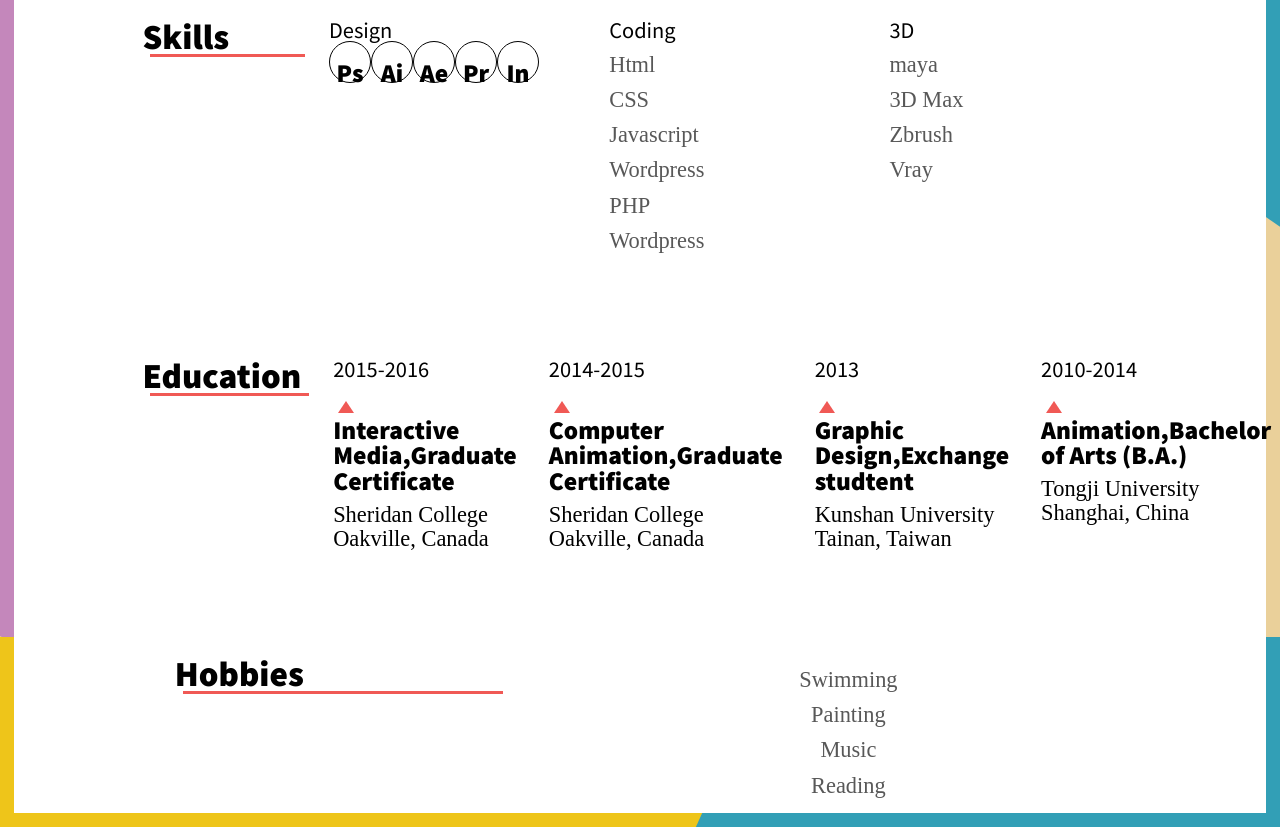
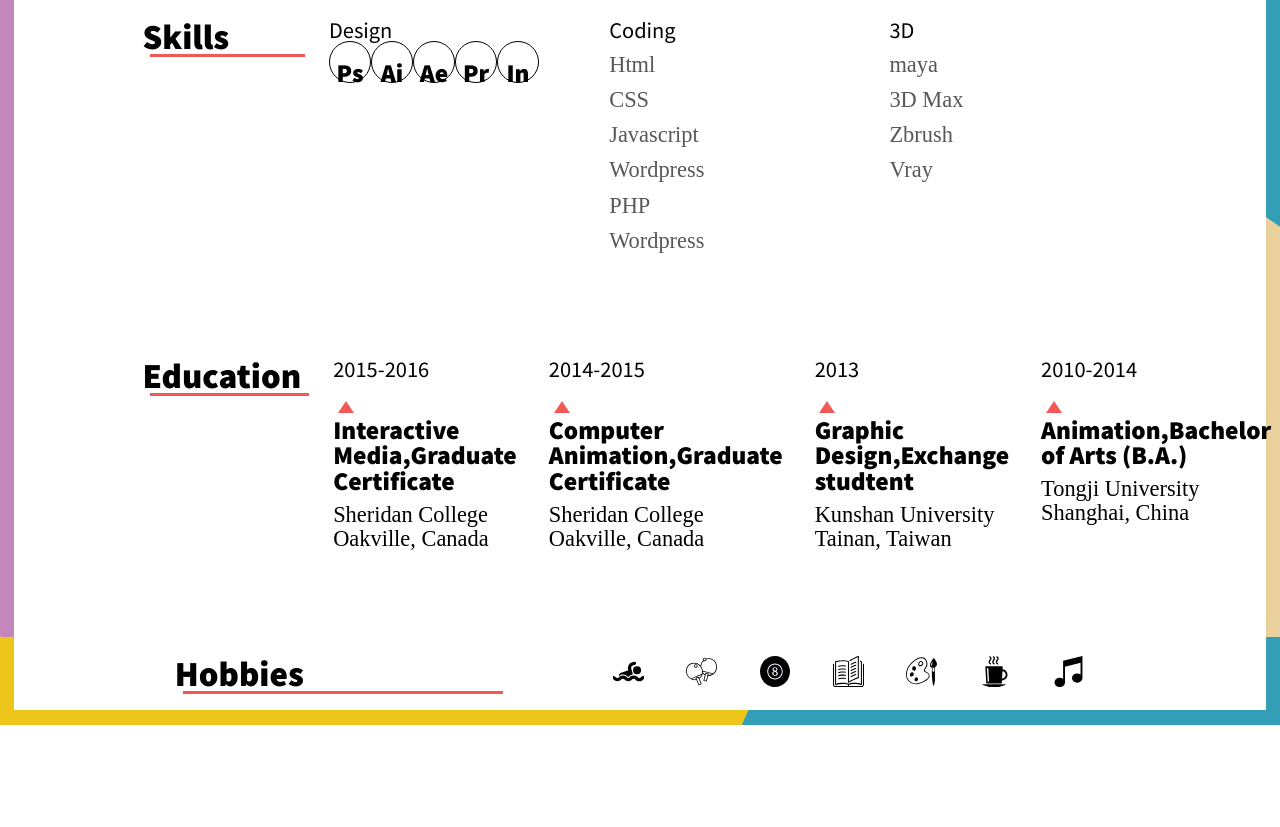
Before and after one commit to qiuqili/responsive-resume, a website: page index.html in a window 1280 px wide. Shown: the part 1019-1846 px from the top of the page. After the commit the page ends 1744 px from the top, so only its background shows below. Drawn offline with nearby package versions, Linux system fonts and the light colour scheme; a web font is replaced by a local one.

Commit message:
edit hobbies

```diff
--- a/index.html
+++ b/index.html
@@ -152,14 +152,13 @@
 			<h1>Hobbies</h1><div class="line"></div>
 		</div>
 		<div class="hobby">
-			<div>
-			<p>Swimming</p>
-			<p>Painting</p>
-			</div>
-			<div>
-			<p>Music</p>
-			<p>Reading</p>
-			</div>
+			<img  src="img/swimming.svg">
+			<img  src="img/rackets.svg">
+			<img  src="img/billiard.svg">
+			<img  src="img/book.svg">
+			<img  src="img/paint.svg">
+			<img  src="img/coffee.svg">
+			<img  src="img/music.svg">
 		</div>
 	</div>
 </div>
--- a/styles.scss
+++ b/styles.scss
@@ -127,6 +127,9 @@ h4,p {
 .hobby {
    @extend .content;
   text-align: center;
+  img{
+    width:6%;
+  }
 }
 
 .caption {
@@ -214,4 +217,9 @@ h4,p {
       line-height: 1.5rem;
    }
 
+  .hobby{
+    flex-direction: row;
+    justify-content: space-around;
+  }
+
 }
```
Also changed, not shown: styles.css.
